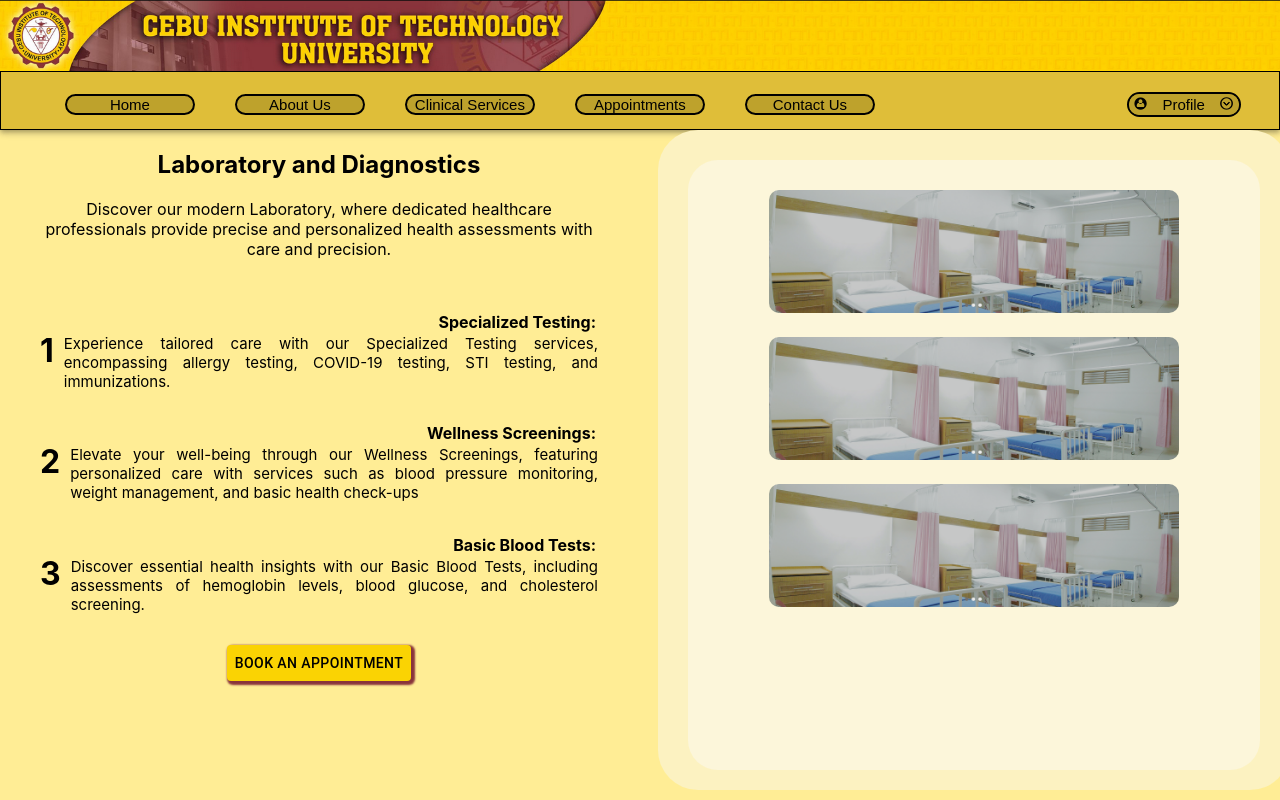
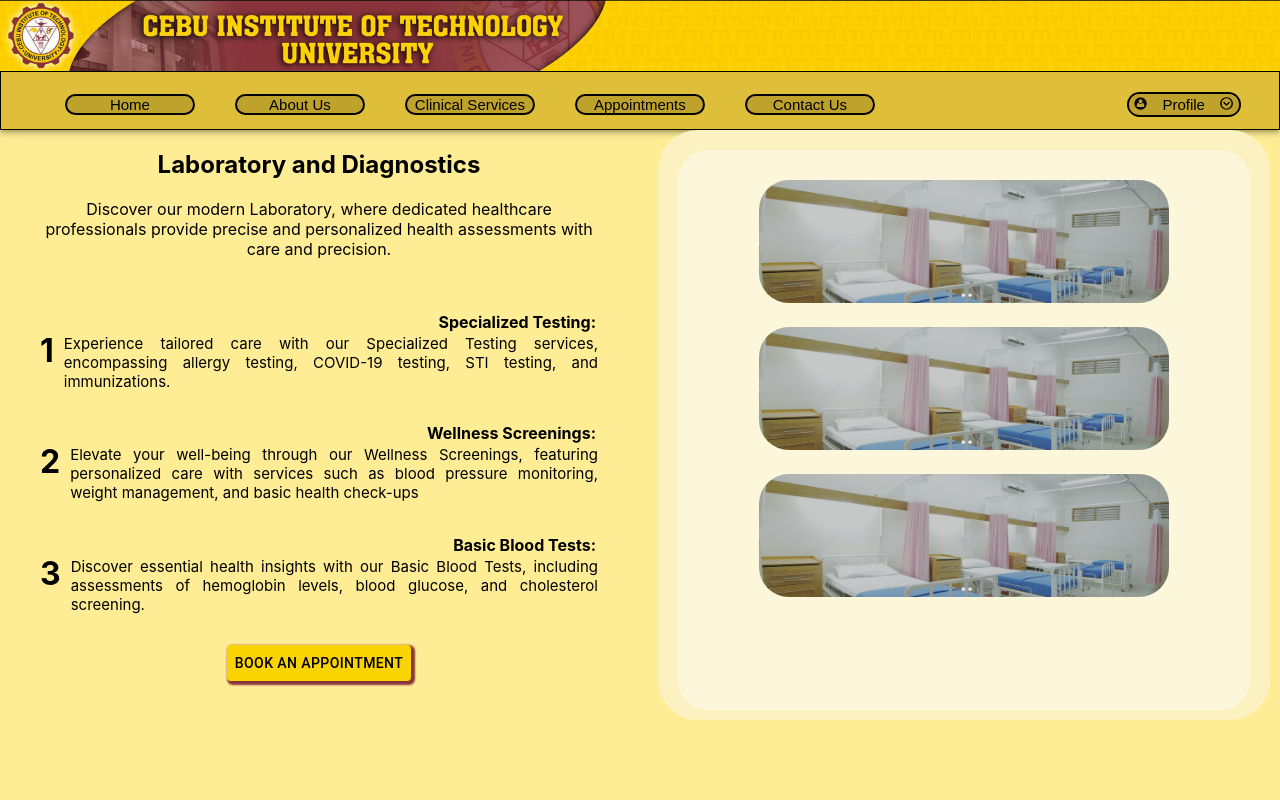
Before and after one commit to jessrey619/appDev, a React (Create React App) app in the folder appdev/: page /services/laboratory-and-diagnostics in a window 1280 px wide. Built offline with nearby package versions, Linux system fonts and the light colour scheme.

Commit message:
Editted Body for shadow of background
It is not optimized yet but on the pages itself it will glow so i think it is a win

```diff
--- a/appdev/src/components/navStyle.css
+++ b/appdev/src/components/navStyle.css
@@ -29,6 +29,13 @@
   transition: background-color 0.3s, color 0.3s;
 }
 
+.buttonStyle.active {
+  /* Styles for the active state (when on the "/" route) */
+  background-color: rgb(254, 216, 57);
+  color: black;
+  /* Add any other styles you need for the active state */
+}
+
 .buttonStyle:hover,
 .buttonStyle:active,
 .buttonStyle:focus {
--- a/appdev/src/components/navbar.jsx
+++ b/appdev/src/components/navbar.jsx
@@ -1,15 +1,13 @@
-// ButtonAppBar.jsx
 
-import * as React from 'react';
+import React from 'react';
 import AppBar from '@mui/material/AppBar';
 import Box from '@mui/material/Box';
 import Toolbar from '@mui/material/Toolbar';
 import { createTheme, alpha, getContrastRatio, ThemeProvider } from '@mui/material/styles';
 import { Input } from '@mui/material';
-import { Link } from "react-router-dom";
+import { Link, useLocation } from "react-router-dom";
 import './navStyle.css';
 import MenuListComposition from './ProfileDropDown';
-
 
 const goldBase = '#FFD700';
 const goldMain = alpha(goldBase, 0.7);
@@ -26,23 +24,25 @@
 });
 
 const ButtonAppBar = () => {
+  const location = useLocation();
+
   return (
     <ThemeProvider theme={theme}>
       <Box sx={{ flexGrow: 1, margin: 0, padding: 0 }}>
-        <AppBar position="static" className="appBar" style={{marginTop:'-5px', height:'60px' ,backgroundColor:'rgb(223, 190, 57)', border: '1px solid #000', borderTop: '2px solid #000'}}>
-          <Toolbar className="toolbar" style={{marginTop:'0%', paddingLeft:'5%', paddingRight:'3%'}}>
-            <Link to="/"><button id="btnHome" className="buttonStyle">Home</button></Link>
-            <Link to="/about"><button id="btnAbout" className="buttonStyle">About Us</button></Link>
-            <Link to="/services"><button id="btnClinic" className="buttonStyle">Clinical Services</button></Link>
-            <Link to="/appointments"><button id="btnAppointment" className="buttonStyle">Appointments</button></Link>
-            <Link to="/contact"><button id="btnContact" className="buttonStyle">Contact Us</button></Link>
+        <AppBar position="static" className="appBar" style={{ marginTop: '-5px', height: '60px', backgroundColor: 'rgb(223, 190, 57)', border: '1px solid #000', borderTop: '2px solid #000' }}>
+          <Toolbar className="toolbar" style={{ marginTop: '0%', paddingLeft: '5%', paddingRight: '3%' }}>
+            <Link to="/"><button id="btnHome" className={`buttonStyle ${location.pathname === '/' ? 'active' : ''}`}>Home</button></Link>
+            <Link to="/about"><button id="btnAbout" className={`buttonStyle ${location.pathname === '/about' ? 'active' : ''}`}>About Us</button></Link>
+            <Link to="/services"><button id="btnClinic" className={`buttonStyle ${location.pathname === '/services' ? 'active' : ''}`}>Clinical Services</button></Link>
+            <Link to="/appointments"><button id="btnAppointment" className={`buttonStyle ${location.pathname === '/appointments' ? 'active' : ''}`}>Appointments</button></Link>
+            <Link to="/contact"><button id="btnContact" className={`buttonStyle ${location.pathname === '/contact'? 'active' : ''}`}>Contact Us</button></Link>
             <span style={{ marginLeft: 'auto' }}>
-              <MenuListComposition/>
+              <MenuListComposition />
               {/* <Input
                 id="headerSearch"
                 placeholder='Search'
                 sx={{ bgcolor: 'white', paddingLeft: '10px',  }} />
-                 */}
+              */}
             </span>
           </Toolbar>
         </AppBar>
--- a/appdev/src/css/appointments.css
+++ b/appdev/src/css/appointments.css
@@ -3,8 +3,11 @@
         display: flex;
         justify-content: center; /* Align children horizontally to the center */
         align-items: center; /* Align children vertically to the center */
+    }
+    body{
         background-color: rgb(255, 237, 149);
-    }
+      }
+
 
     .outerSquare {
         width: 30%;
--- a/appdev/src/css/clinicServices.css
+++ b/appdev/src/css/clinicServices.css
@@ -5,8 +5,11 @@
     flex-direction: column;
   }
 
+  body{
+    background-color: rgb(255, 237, 149);
+  }
+
   .pageServicesBody {
-    background-color: rgb(255, 237, 149);
     padding-bottom: 5%;
   }
 
--- a/appdev/src/css/labAndDiag.css
+++ b/appdev/src/css/labAndDiag.css
@@ -59,22 +59,27 @@
 }
 .labDiagOuterSquare{
     background-color: rgb(252, 242, 193);
-    height: 600px;
+    height: 550px;
     border-radius: 40px;
     width: 92%;
-    padding: 30px;
+    padding: 20px;
     text-align: center;
 }
 
 .labDiagInnerSquare{
     background-color: rgb(252, 246, 218);
-    height: 550px;
+    height: 500px;
     border-radius: 30px;
     padding: 30px   ;
 }
 
 .labDiagImg{
     width: 80%;
-    border-radius: 10px;
+    border-radius: 30px;
     margin-bottom: 20px;
 }
+
+.labDiagImg2{
+    width: 80%;
+    border-radius: 30px;
+}
--- a/appdev/src/pages/LabAndDiag.jsx
+++ b/appdev/src/pages/LabAndDiag.jsx
@@ -1,7 +1,9 @@
 import { Button } from '@mui/material'
 import '../css/labAndDiag.css'
+import { Link } from 'react-router-dom'
 
 export const LabAndDiag = () => {
+
 
     return(
         <div className='theRealBG'>
@@ -52,7 +54,10 @@
                             </div>
                         </div>
                     </div>
-                    <Button style={{backgroundColor:'rgb(250,211,3)', boxShadow:'2px 2px 2px 2px rgb(137, 52, 59)', color: 'black'}}>Book an Appointment</Button>
+                    <Link to="/appointments">
+                    <Button style={{backgroundColor:'rgb(250,211,3)', boxShadow:'2px 2px 2px 2px rgb(137, 52, 59)', color: 'black'}}
+                    >Book an Appointment</Button>
+                    </Link>
                 </div>
 
 
@@ -63,7 +68,7 @@
                             <div className='labDiagPhotos'>
                                 <img className='labDiagImg' src='../photoSample.png' alt='photo'></img>
                                 <img className='labDiagImg' src='../photoSample.png' alt='photo'></img>
-                                <img className='labDiagImg' src='../photoSample.png' alt='photo'></img>
+                                <img className='labDiagImg2' src='../photoSample.png' alt='photo'></img>
                             </div>
 
                         </div>
```
